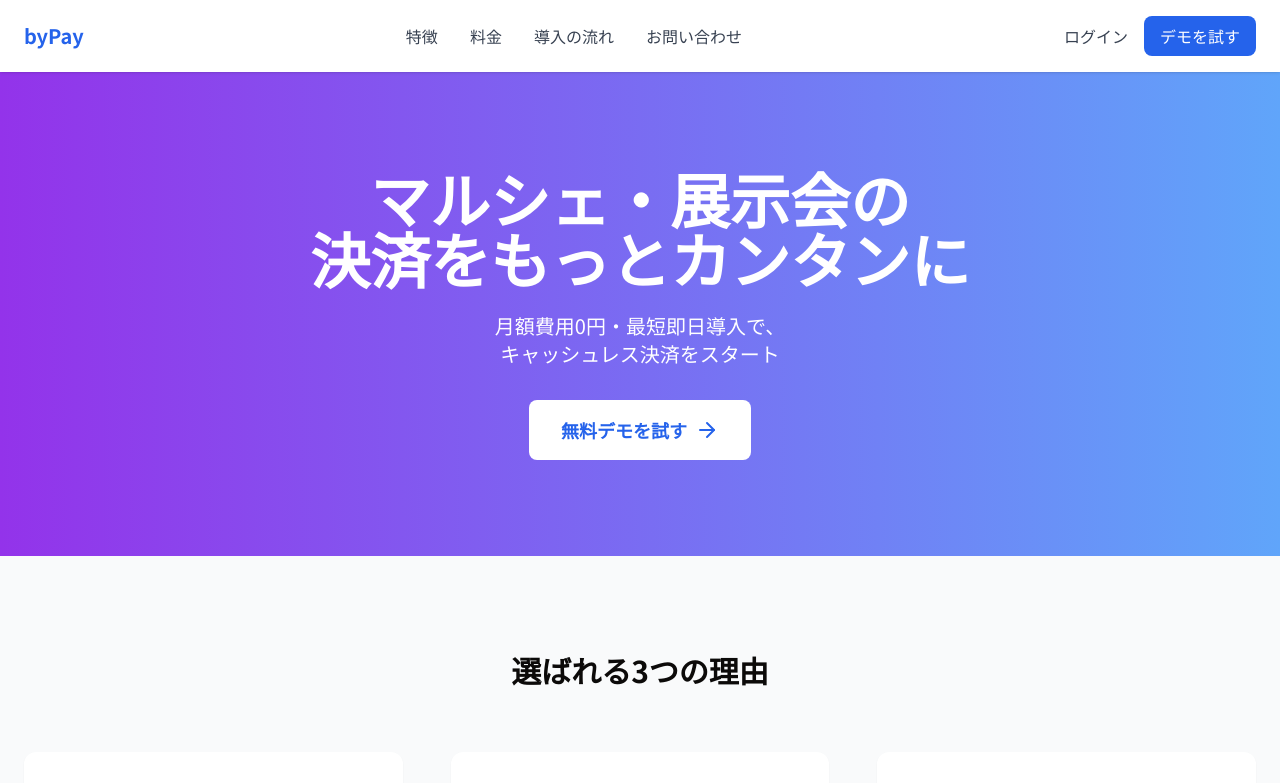
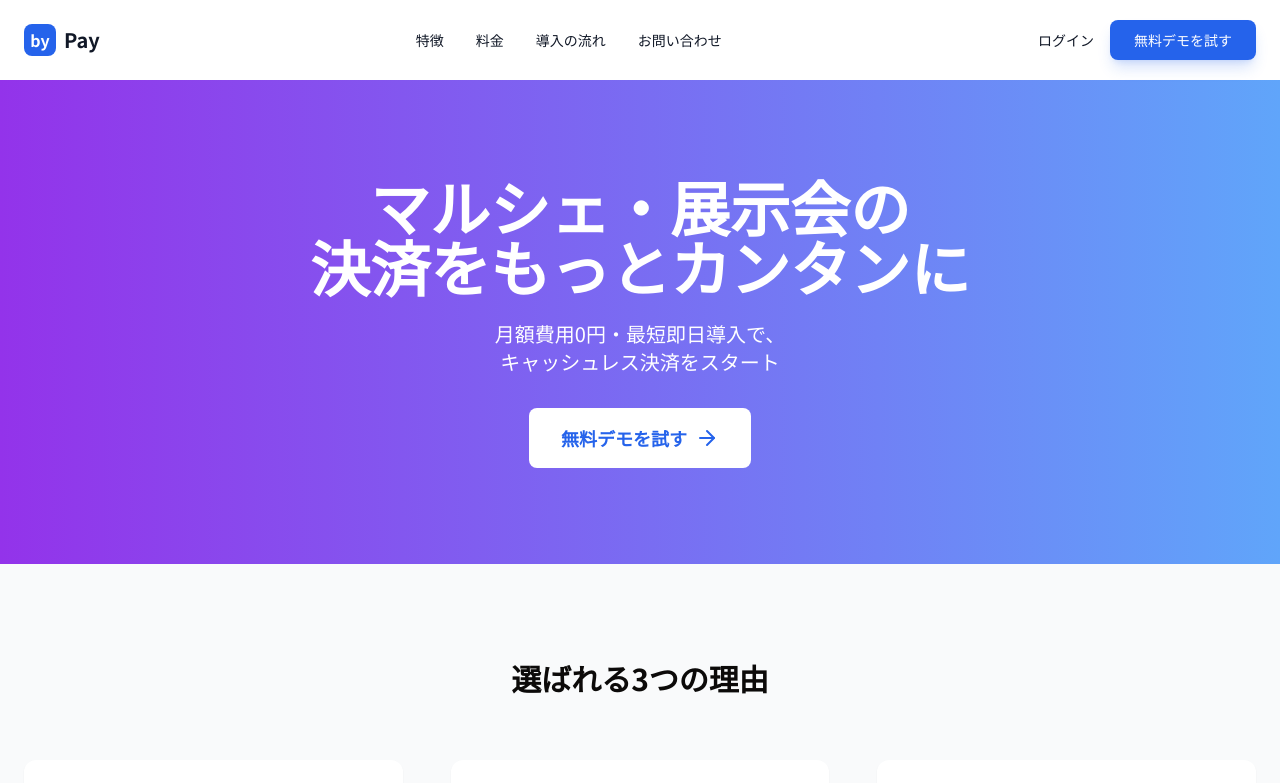
Before and after one commit to bbbyk105/byPay, a Next.js app: page / in a window 1280 px wide. Shown: the top 783 px of the page. Built offline with nearby package versions, Linux system fonts and the light colour scheme.

Commit message:
header完成

```diff
--- a/app/(marketing)/page.tsx
+++ b/app/(marketing)/page.tsx
@@ -36,8 +36,8 @@ const LandingPage = () => {
   return (
     <div className="min-h-screen">
       <Header />
-      {/* ヒーローセクション */}
-      <div className="bg-gradient-to-r from-purple-600 to-blue-400 text-white">
+      {/* ヒーローセクション - pt-20を追加してヘッダーの高さ分を確保 */}
+      <div className="bg-gradient-to-r from-purple-600 to-blue-400 text-white pt-20">
         <div className="container mx-auto px-6 py-24">
           <div className="max-w-3xl mx-auto text-center">
             <h1 className="text-4xl md:text-6xl font-bold mb-6">
--- a/components/header.tsx
+++ b/components/header.tsx
@@ -1,62 +1,137 @@
-import React from "react";
+"use client";
+import React, { useState, useEffect } from "react";
+import { Menu, X } from "lucide-react";
 
-const header = () => {
+const Header = () => {
+  const [isScrolled, setIsScrolled] = useState(false);
+  const [isMobileMenuOpen, setIsMobileMenuOpen] = useState(false);
+
+  // スクロール検知
+  useEffect(() => {
+    const handleScroll = () => {
+      setIsScrolled(window.scrollY > 20);
+    };
+    window.addEventListener("scroll", handleScroll);
+    return () => window.removeEventListener("scroll", handleScroll);
+  }, []);
+
   return (
-    <header className="bg-white shadow sticky top-0 z-50">
-      <div className="container mx-auto px-6 py-4 flex items-center justify-between">
-        {/* ロゴ部分 */}
-        <div className="flex items-center">
-          <a href="#" className="text-xl font-bold text-blue-600">
-            byPay
+    <header
+      className={`fixed w-full top-0 z-50 transition-all duration-300 ${
+        isScrolled ? "bg-white/80 backdrop-blur-md shadow-sm" : "bg-white"
+      }`}
+    >
+      <div className="container mx-auto px-6">
+        <div className="flex items-center justify-between h-20">
+          {/* ロゴ */}
+          <a href="#" className="flex items-center space-x-2">
+            <div className="w-8 h-8 bg-blue-600 rounded-lg flex items-center justify-center">
+              <span className="text-white font-bold">by</span>
+            </div>
+            <span
+              className={`text-xl font-bold ${
+                isScrolled ? "text-gray-900" : "text-gray-900"
+              }`}
+            >
+              Pay
+            </span>
           </a>
-        </div>
 
-        {/* ナビゲーション */}
-        <nav className="hidden md:flex space-x-8">
+          {/* デスクトップナビゲーション */}
+          <nav className="hidden md:flex items-center space-x-8">
+            {[
+              { name: "特徴", href: "#features" },
+              { name: "料金", href: "#pricing" },
+              { name: "導入の流れ", href: "#steps" },
+              { name: "お問い合わせ", href: "#contact" },
+            ].map((item) => (
               <a
-            href="#features"
-            className="text-gray-700 hover:text-blue-600 transition-colors"
+                key={item.name}
+                href={item.href}
+                className={`text-sm font-medium hover:text-blue-600 transition-colors relative group ${
+                  isScrolled ? "text-gray-600" : "text-gray-900"
+                }`}
               >
-            特徴
+                {item.name}
+                <span className="absolute bottom-0 left-0 w-full h-0.5 bg-blue-600 transform scale-x-0 transition-transform duration-300 group-hover:scale-x-100" />
               </a>
-          <a
-            href="#pricing"
-            className="text-gray-700 hover:text-blue-600 transition-colors"
-          >
-            料金
-          </a>
-          <a
-            href="#steps"
-            className="text-gray-700 hover:text-blue-600 transition-colors"
-          >
-            導入の流れ
-          </a>
-          <a
-            href="#contact"
-            className="text-gray-700 hover:text-blue-600 transition-colors"
-          >
-            お問い合わせ
-          </a>
+            ))}
           </nav>
 
-        {/* ログイン・デモボタン */}
-        <div className="flex items-center space-x-4">
+          {/* 右側のボタン群 */}
+          <div className="hidden md:flex items-center space-x-4">
             <a
               href="#"
-            className="text-gray-700 hover:text-blue-600 transition-colors"
+              className={`text-sm font-medium hover:text-blue-600 transition-colors ${
+                isScrolled ? "text-gray-600" : "text-gray-900"
+              }`}
             >
               ログイン
             </a>
             <a
               href="#"
-            className="bg-blue-600 text-white px-4 py-2 rounded-lg hover:bg-blue-700 transition-colors"
+              className="bg-blue-600 text-white text-sm font-medium px-6 py-2.5 rounded-lg hover:bg-blue-700 transition-colors shadow-lg shadow-blue-600/20 hover:shadow-blue-600/30"
             >
-            デモを試す
+              無料デモを試す
             </a>
+          </div>
+
+          {/* モバイルメニューボタン */}
+          <button
+            className="md:hidden p-2 rounded-lg hover:bg-gray-100 transition-colors"
+            onClick={() => setIsMobileMenuOpen(!isMobileMenuOpen)}
+          >
+            {isMobileMenuOpen ? (
+              <X className="w-6 h-6 text-gray-600" />
+            ) : (
+              <Menu className="w-6 h-6 text-gray-600" />
+            )}
+          </button>
+        </div>
+
+        {/* モバイルメニュー */}
+        <div
+          className={`md:hidden transition-all duration-300 ease-in-out ${
+            isMobileMenuOpen
+              ? "max-h-96 opacity-100 py-4"
+              : "max-h-0 opacity-0 overflow-hidden"
+          }`}
+        >
+          <nav className="flex flex-col space-y-4 pb-6">
+            {[
+              { name: "特徴", href: "#features" },
+              { name: "料金", href: "#pricing" },
+              { name: "導入の流れ", href: "#steps" },
+              { name: "お問い合わせ", href: "#contact" },
+            ].map((item) => (
+              <a
+                key={item.name}
+                href={item.href}
+                className="text-gray-600 hover:text-blue-600 transition-colors px-2 py-1 rounded-lg hover:bg-blue-50"
+                onClick={() => setIsMobileMenuOpen(false)}
+              >
+                {item.name}
+              </a>
+            ))}
+            <div className="pt-4 space-y-4">
+              <a
+                href="#"
+                className="block text-gray-600 hover:text-blue-600 transition-colors px-2 py-1 rounded-lg hover:bg-blue-50"
+              >
+                ログイン
+              </a>
+              <a
+                href="#"
+                className="block bg-blue-600 text-white text-center px-4 py-2.5 rounded-lg hover:bg-blue-700 transition-colors shadow-lg shadow-blue-600/20"
+              >
+                無料デモを試す
+              </a>
+            </div>
+          </nav>
         </div>
       </div>
     </header>
   );
 };
 
-export default header;
+export default Header;
```
Lines whose indentation alone changed are shown as unchanged.
